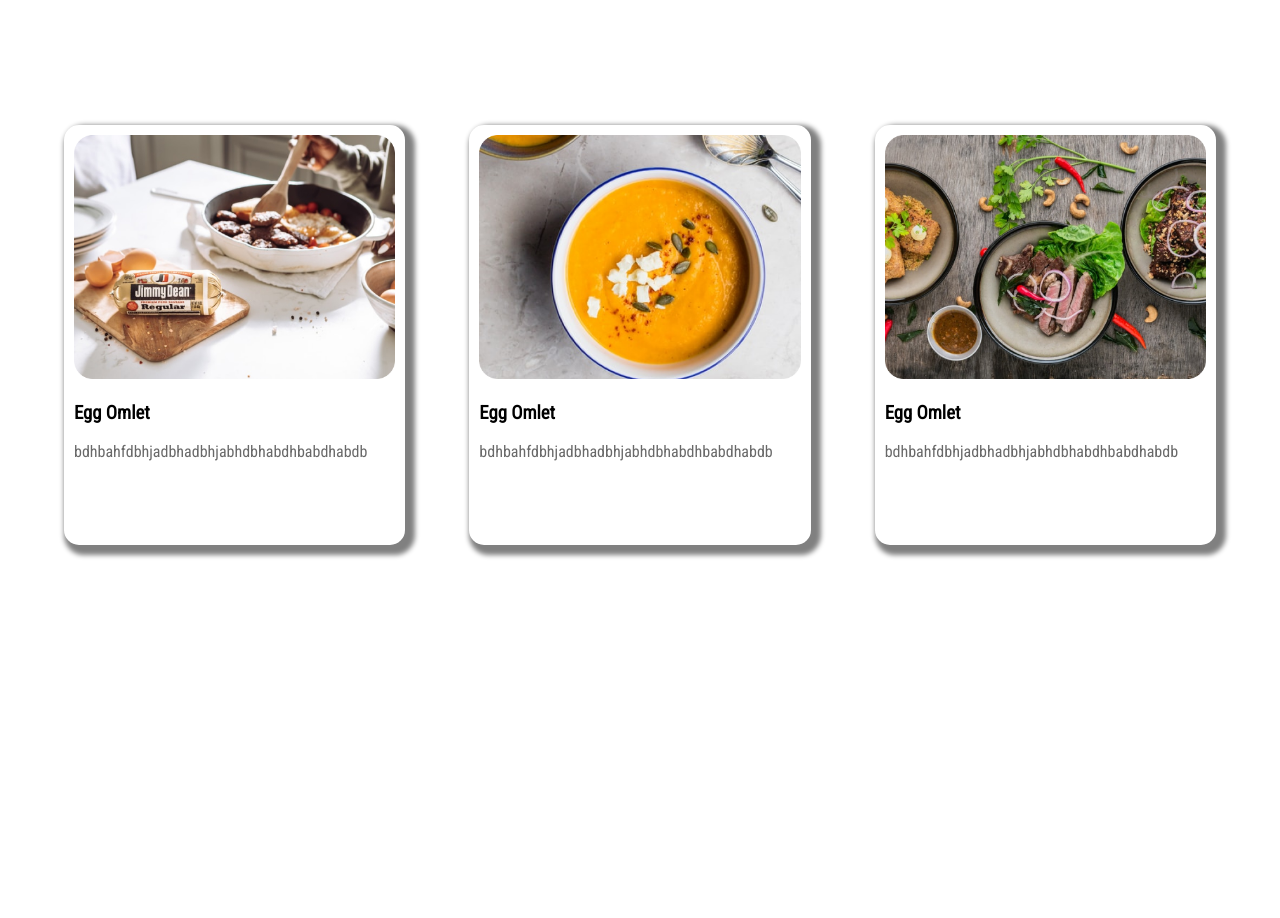
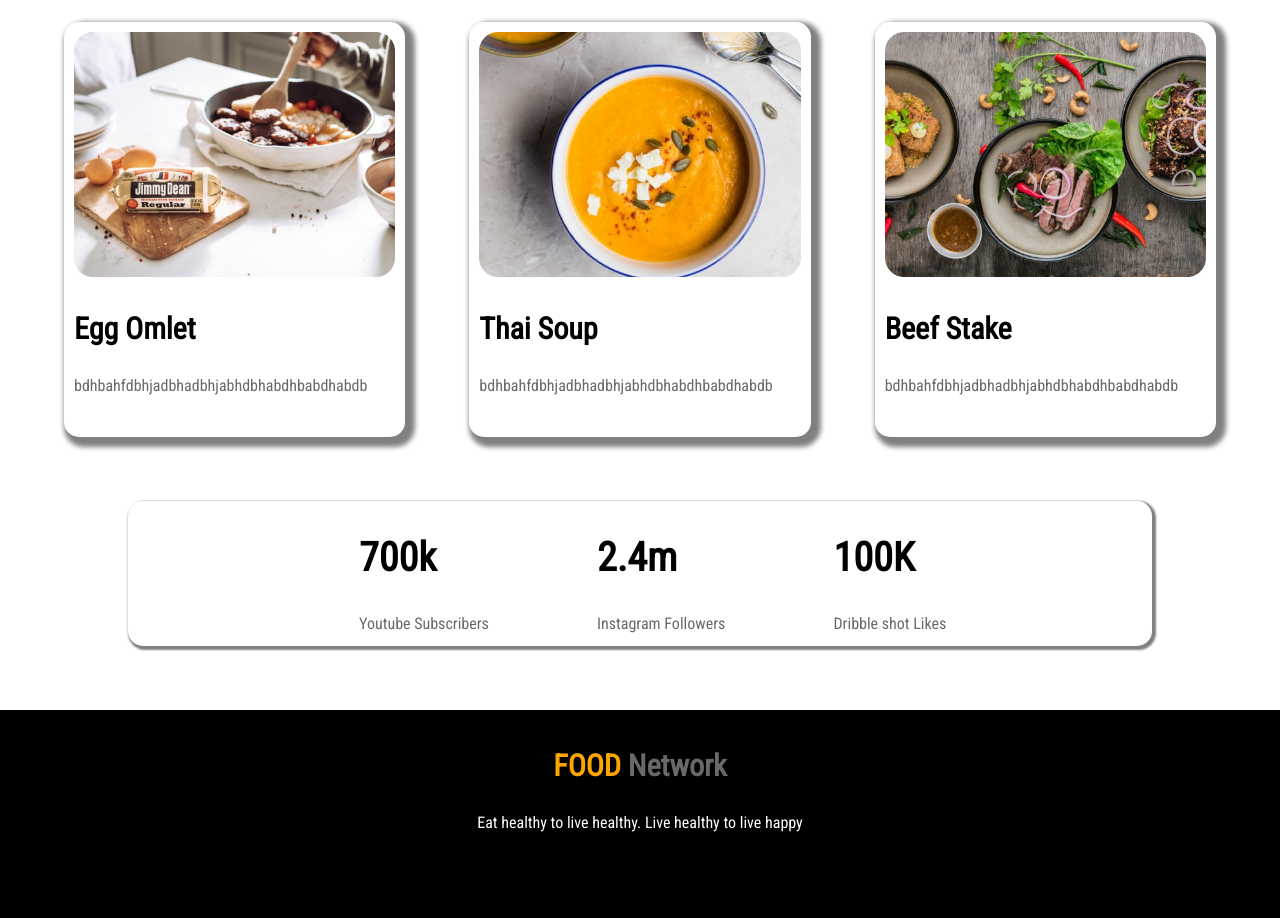
Before and after one commit to mahmoodfoysal/food-network, a plain HTML site: page index.html in a window 1280 px wide. Shown: the part 1200-2118 px from the top of the page. Before the commit the page ends 1809 px from the top, so only its background shows below. Drawn offline with Linux system fonts and the light colour scheme.

Commit message:
Semi final

```diff
--- a/index.html
+++ b/index.html
@@ -27,7 +27,7 @@
         </div>
         <div class="half-width text-center">
                 <h1>About Me</h1>
-                <p>Hello! This is Foysal Mahmood. I'm graduate of Computer Science and Engineering from Bangladesh Army University of Science and Technology. My Work area Web Development</p>
+                <p>Hello! This is Foysal Mahmood. I'm graduate of Computer Science and Engineering from Bangladesh Army University of Science and Technology. My work area Web Development</p>
             <a class="link-btn" target="_blank" href="https://www.linkedin.com/in/foysalmahmood/">Contact Me</a>
         </div>
     </section>
@@ -44,18 +44,38 @@
             </div>
             <div class="recipie-card second">
                 <img src="images/Project Cover.png" alt="Egg pic">
-                <h3>Egg Omlet</h3>
+                <h3>Thai Soup</h3>
                 <p>bdhbahfdbhjadbhadbhjabhdbhabdhbabdhabdb</p>
             </div>
             <div class="recipie-card third">
                 <img src="images/Project Cover1.jpg" alt="Egg pic">
-                <h3>Egg Omlet</h3>
+                <h3>Beef Stake</h3>
                 <p>bdhbahfdbhjadbhadbhjabhdbhabdhbabdhabdb</p>
             </div>
         </div>
-        <section class="follower">
+    </section>
+    <section class="follower">
+        <div class="container">
+            <div>
+                <h2>700k</h2>
+                <p>Youtube Subscribers</p>
+            </div>
+            <div>
+                <h2>2.4m</h2>
+                <p>Instagram Followers</p>
+            </div>
+            <div>
+                <h2>100K</h2>
+                <p>Dribble shot Likes</p>
+            </div>
+        </div>
 
-        </section>
+    </section>
+    <section>
+        <div class="last-part recipies">
+            <h3><span class="orange-font">FOOD</span><span id="network-clr"> Network</span></h3>
+            <p id="eat-clr">Eat healthy to live healthy. Live healthy to live happy</p>
+        </div>
     </section>
 </body>
 </html>
--- a/style.css
+++ b/style.css
@@ -11,6 +11,9 @@ h1{
 h2{
     font-size: 40px;
 }
+h3{
+    font-size: 30px;
+}
 p{
     color: dimgray;
     margin-bottom: 10%;
@@ -22,7 +25,6 @@ p{
     color: white;
     padding: 15px 30px;
     border-radius: 30px;
-
 }
 .container{
     display: flex;
@@ -55,10 +57,12 @@ p{
 }
 .recipie-card{
     box-shadow: 5px 5px 5px 5px gray;
-    height:400px;
-    width: 800px;
+    height:100%;
+    width: 30%;
+    margin-top: -8%;
     border-radius: 15px;
     padding: 10px;
+
 }
 .recipie-card img{
     width: 100%;
@@ -73,3 +77,24 @@ p{
     margin-left: 5%;
     margin-right: 5%;
 }
+.follower{
+    box-shadow: 2px 2px 2px 2px gray;
+    width: 80%;
+    margin-left: 10%;
+    border-radius: 15px;
+    margin-bottom: 5%;
+}
+.follower div{
+    padding-left: 12%;
+}
+.last-part{
+    background-color: black;
+    height: 200px;
+    padding-top: 8px;
+}
+#network-clr{
+    color: dimgray;
+}
+#eat-clr{
+    color: white;
+}
```
